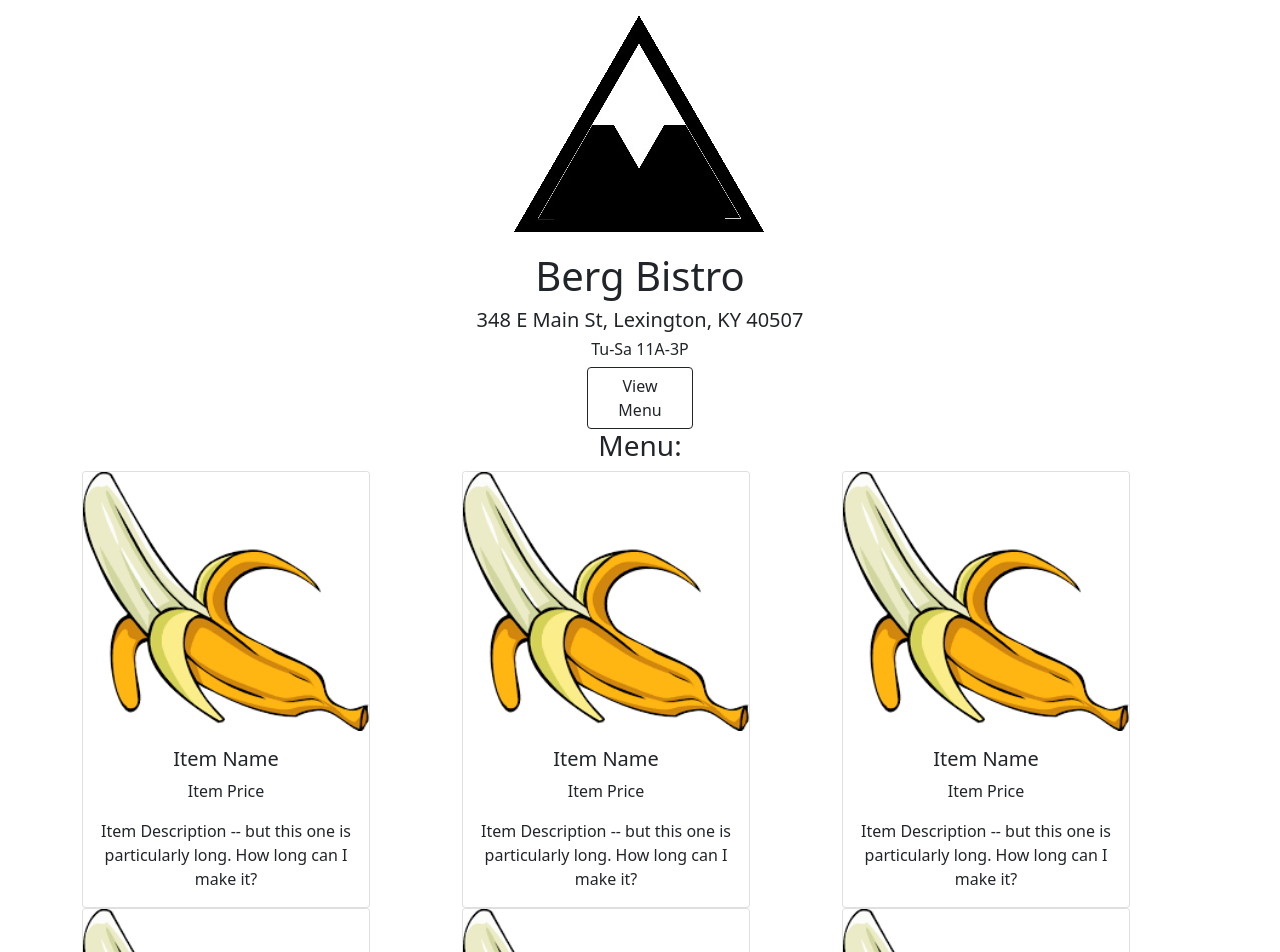
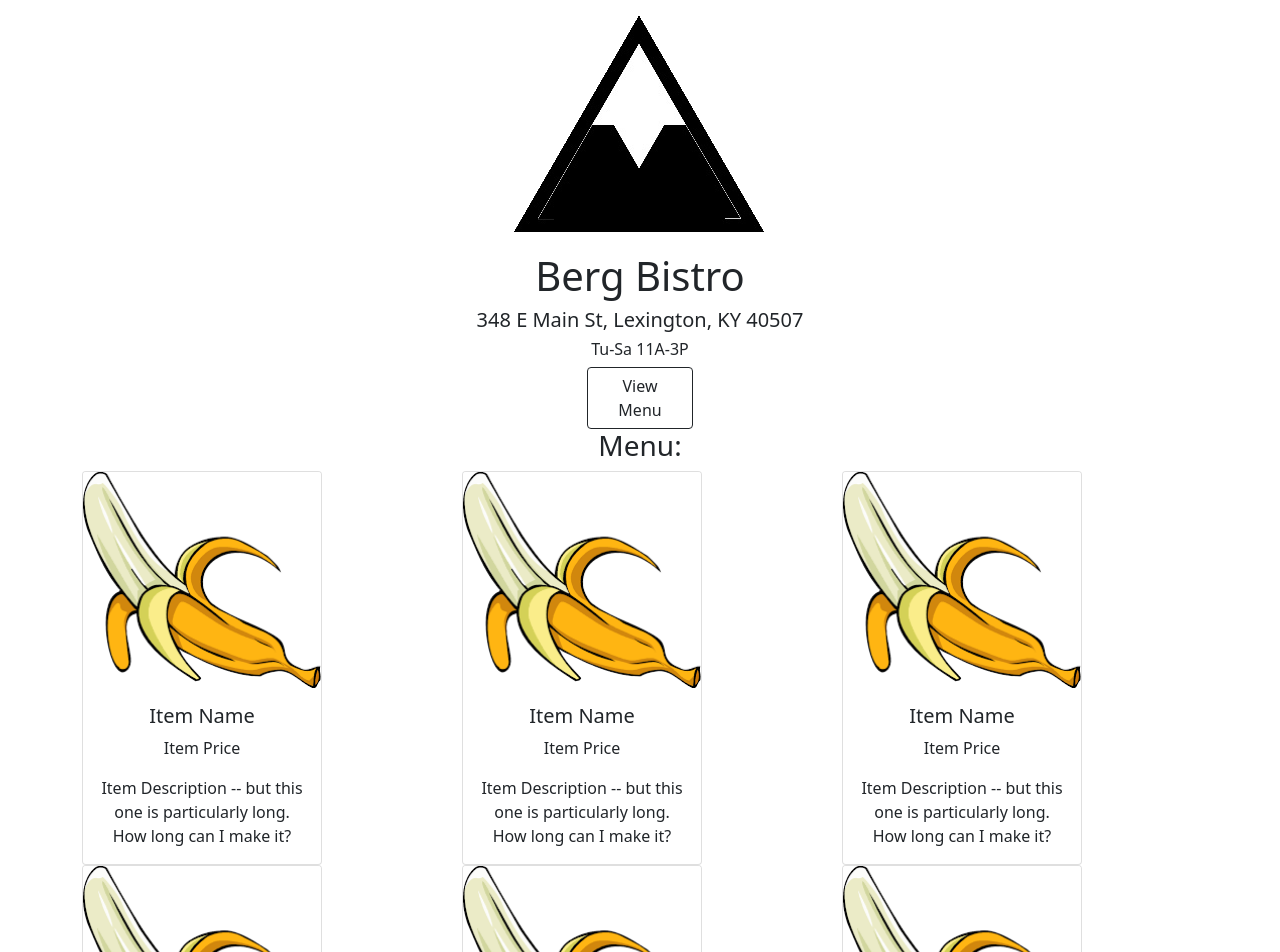
Before and after one commit to amills25/Menu, a React (Create React App) app: page / in a window 1280 px wide. Shown: the top 952 px of the page. Built offline with nearby package versions, Linux system fonts and the light colour scheme.

Commit message:
added notes

```diff
--- a/src/App.js
+++ b/src/App.js
@@ -97,21 +97,21 @@ class App extends Component {
                 <h3 className="text-center">Menu:</h3>
                 <div className='container'>
                     <div className='row justify-content-center'>
-                        <div className='col text-center'>
+                        <div className='col-4 text-center'>
                             <Item />
                             <Item />
                             <Item />
                             <Item />
                             <Item />
                         </div>
-                        <div className='col text-center'>
+                        <div className='col-4 text-center'>
                             <Item />
                             <Item />
                             <Item />
                             <Item />
                             <Item />
                         </div>
-                        <div className='col text-center'>
+                        <div className='col-4 text-center'>
                             <Item />
                             <Item />
                             <Item />
--- a/src/Item.js
+++ b/src/Item.js
@@ -14,10 +14,7 @@ export default function Item() {
     //View
     //show a card or list of info
     return (
-        // <div className="border border-dark">
-        //     Menu Item
-        // </div>
-        <div class="card" style= {{width: 18 + 'rem'}}>
+        <div class="card" style= {{width: 15 + 'rem'}}>
             <img src="./img/banana.png" class="card-img-top" alt="banana" />
                 <div class="card-body">
                     <h5 class="card-title">Item Name</h5>
@@ -28,6 +25,8 @@ export default function Item() {
     );
 }
 
+// export default Item;
+
 // {this.state.menuAPIData.name}
 // {this.state.generatePrice}
 // {this.state.menuAPIData.description}
```
